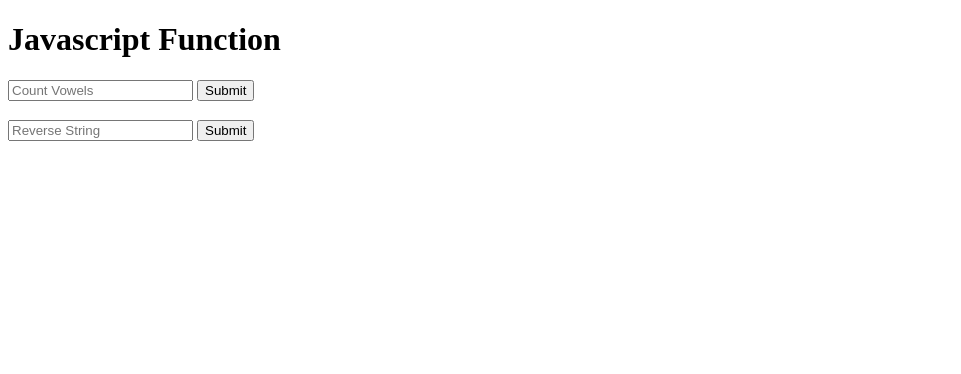
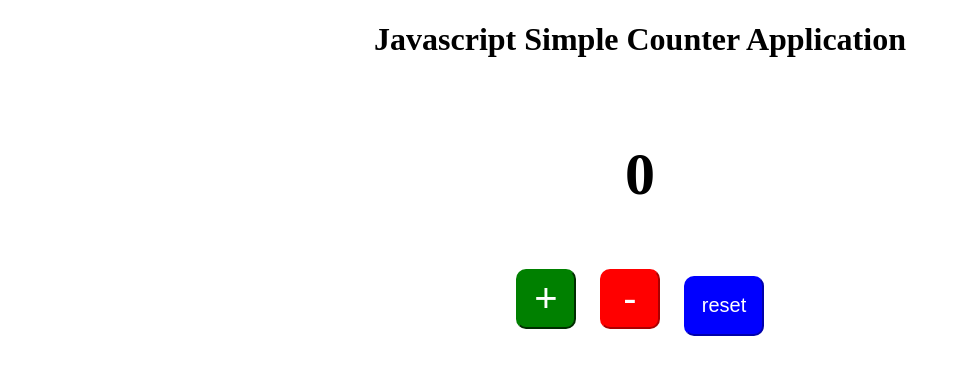
Before and after one commit to bilalattari/SMIT-BATCH-MWF-9-11, a plain HTML site: page Javascript/index.html in a window 1280 px wide. Shown: the whole page, without its empty margins (0-961 px from the left). Drawn offline with Linux system fonts and the light colour scheme.

Commit message:
counter app done

```diff
--- /dev/null
+++ b/Javascript/concepts/math.js
@@ -0,0 +1,61 @@
+//round
+// ciel
+// floor
+// toFixed
+// random
+
+let number = 6
+//round
+// console.log(Math.round(number))
+
+//floor
+// console.log(Math.floor(number))
+
+// ciel
+// console.log(Math.ceil(number))
+
+// toFixed
+// console.log(number.toFixed(2))
+
+//random
+// let randomNum = Math.random() * 100
+// console.log('randomNum->', Math.ceil(randomNum) )
+
+let randomNum = Math.random() * 6
+console.log('randomNum->', Math.ceil(randomNum))
+
+let counter = document.getElementById('counter')
+let counterNumber = 0
+
+function plus () {
+  if (counterNumber < 20) {
+    counterNumber++
+    counter.innerText = counterNumber
+  }
+}
+
+function minus () {
+  if (counterNumber > 0) {
+    counterNumber--
+    counter.innerText = counterNumber
+  }
+}
+
+function reset () {
+  counterNumber = 0
+  counter.innerText = counterNumber
+}
+
+function handleCounter (type) {
+  console.log(type)
+  if (type === 'plus' && counterNumber < 20) {
+    counterNumber++
+  }
+  if (type === 'minus' && counterNumber > 0) {
+    counterNumber--
+  }
+  if (type === 'reset') {
+    counterNumber = 0
+  }
+  counter.innerText = counterNumber
+}
--- /dev/null
+++ b/Javascript/index.css
@@ -0,0 +1,44 @@
+h1 {
+  text-align: center;
+}
+
+button {
+  height: 60px;
+  width: 60px;
+  font-size: 40px;
+  margin: 0 10px;
+  cursor: pointer;
+  border-radius: 10px;
+  overflow: hidden;
+}
+
+.plus {
+  background-color: green;
+  color: #fff;
+  border-color: green;
+}
+
+.minus {
+  background-color: red;
+  color: #fff;
+  border-color: red;
+}
+
+.reset {
+  background-color: blue;
+  color: #fff;
+  border-color: blue;
+  width: 80px;
+  font-size: 20px;
+}
+
+.container {
+  display: flex;
+  flex-direction: column;
+  justify-content: center;
+  align-items: center;
+}
+
+h3 {
+  font-size: 60px;
+}
--- a/Javascript/index.html
+++ b/Javascript/index.html
@@ -5,21 +5,23 @@
     <meta http-equiv="X-UA-Compatible" content="IE=edge" />
     <meta name="viewport" content="width=device-width, initial-scale=1.0" />
     <title>Document</title>
+    <link rel="stylesheet" href="index.css">
   </head>
   <body>
-    <h1>Javascript Function</h1>
+    <h1>Javascript Simple Counter Application</h1>
 
-    <div>
-      <input id="input" type="text" placeholder="Count Vowels" />
-      <button onclick="countVowels()">Submit</button>
-      <h3 id="vowelscount"></h3>
+    <div class="container">
+
+      <h3 id ='counter'>0</h3>
+
+      <div>
+        <button onclick="handleCounter('plus')" class="plus">+</button>
+        <button onclick="handleCounter('minus')" class="minus">-</button>
+        <button onclick="handleCounter('reset')" class="reset">reset</button>
+      </div>
     </div>
 
-    <div>
-      <input id="reverse" type="text" placeholder="Reverse String" />
-      <button onclick="reverseString()">Submit</button>
-      <h3 id="reverseString"></h3>
     </div>
-    <script src="concepts/string.js"></script>
+    <script src="concepts/math.js"></script>
   </body>
 </html>
```
